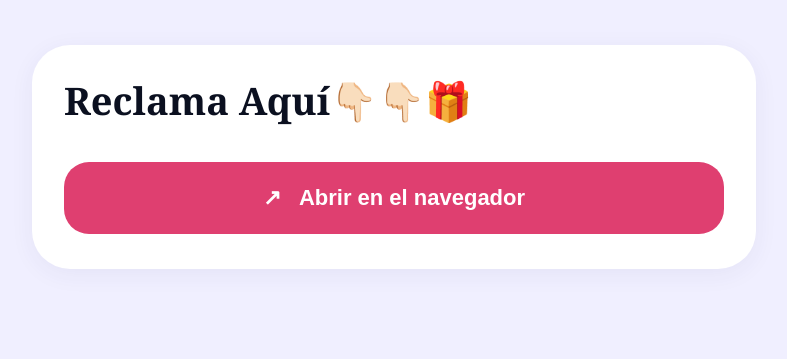
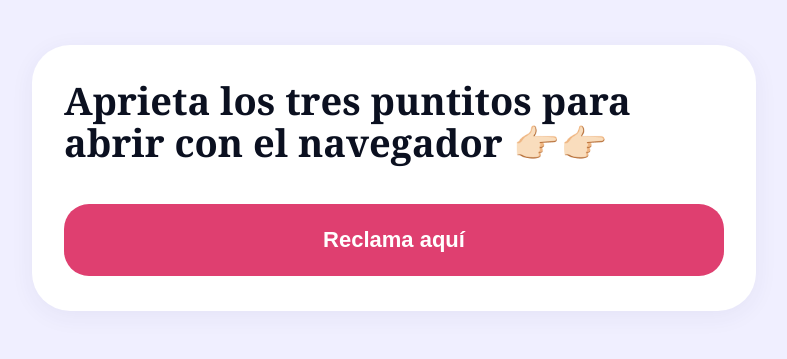
Before and after one commit to rodfiree/blog, a plain HTML site: page index.html in a window 1280 px wide. Shown: the whole page, without its empty margins (246-1033 px from the left). Drawn offline with Linux system fonts and the light colour scheme.

Commit message:
Add files via upload

```diff
--- a/index.html
+++ b/index.html
@@ -9,10 +9,10 @@
 <body>
   <main class="container">
     <section class="card">
-      <h1>Reclama Aquí👇🏻👇🏻🎁</h1>
+      <h1>Aprieta los tres puntitos para abrir con el navegador 👉🏻👉🏻</h1>
 
       <button class="main-btn" id="openBtn">
-        ↗ &nbsp; Abrir en el navegador
+        Reclama aquí
       </button>
     </section>
   </main>
```
